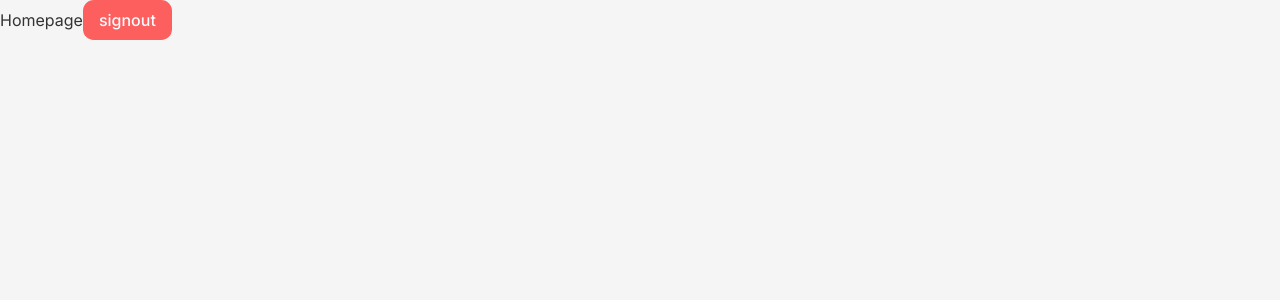
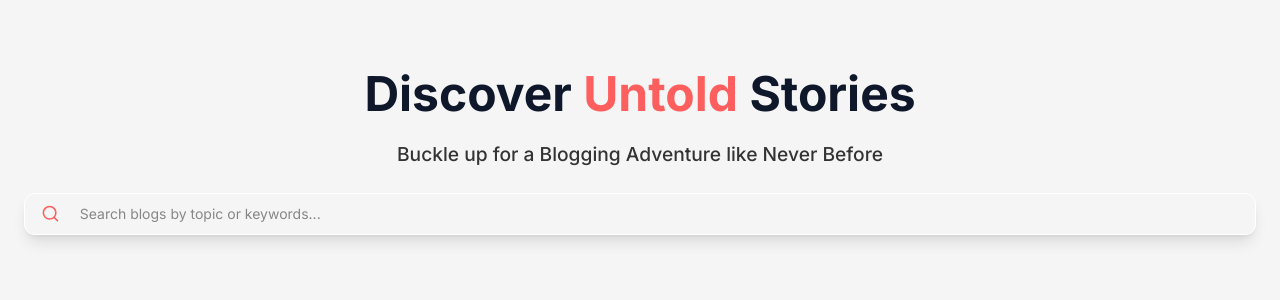
Before and after one commit to PriyobrotoKar/StorySpire, a Next.js app: page / in a window 1280 px wide. Shown: the top 300 px of the page. Built offline with nearby package versions, Linux system fonts and the light colour scheme.

Commit message:
feat:Completed the herosection of homepage

```diff
--- a/src/app/page.tsx
+++ b/src/app/page.tsx
@@ -1,11 +1,33 @@
 "use client";
+import { signOut } from "next-auth/react";
+
 import { Button } from "@/components/ui/button";
-import { signOut } from "next-auth/react";
+
+import { FiSearch } from "react-icons/fi";
+import { Input } from "@/components/ui/input";
 export default function Home() {
   return (
-    <main>
-      Homepage
-      <Button onClick={() => signOut()}>signout</Button>
-    </main>
+    <div className="px-6">
+      {/* <Button onClick={() => signOut()}>signout</Button> */}
+
+      <section className="mt-16  space-y-6">
+        <main className="space-y-4 text-center">
+          <h1 className="text-3xl font-bold leading-tight text-secondary-foreground">
+            Discover <span className="text-primary">Untold</span> Stories
+          </h1>
+          <p className="text-lg font-medium">
+            Buckle up for a Blogging Adventure like Never Before
+          </p>
+        </main>
+        <div className="flex items-center gap-2 rounded-md border border-white px-4 shadow-lg focus-within:ring-1 focus-within:ring-ring focus-within:ring-offset-1">
+          <FiSearch className="text-lg text-primary" />
+          <Input
+            type="text"
+            placeholder="Search blogs by topic or keywords..."
+            className="border-none  focus-visible:ring-0 focus-visible:ring-offset-0"
+          />
+        </div>
+      </section>
+    </div>
   );
 }
--- a/tailwind.config.ts
+++ b/tailwind.config.ts
@@ -16,6 +16,7 @@ module.exports = {
       },
     },
     fontSize: {
+      "3xl": "3rem",
       "2xl": "2.25rem",
       xl: "1.5rem",
       lg: "1.2rem",
```
